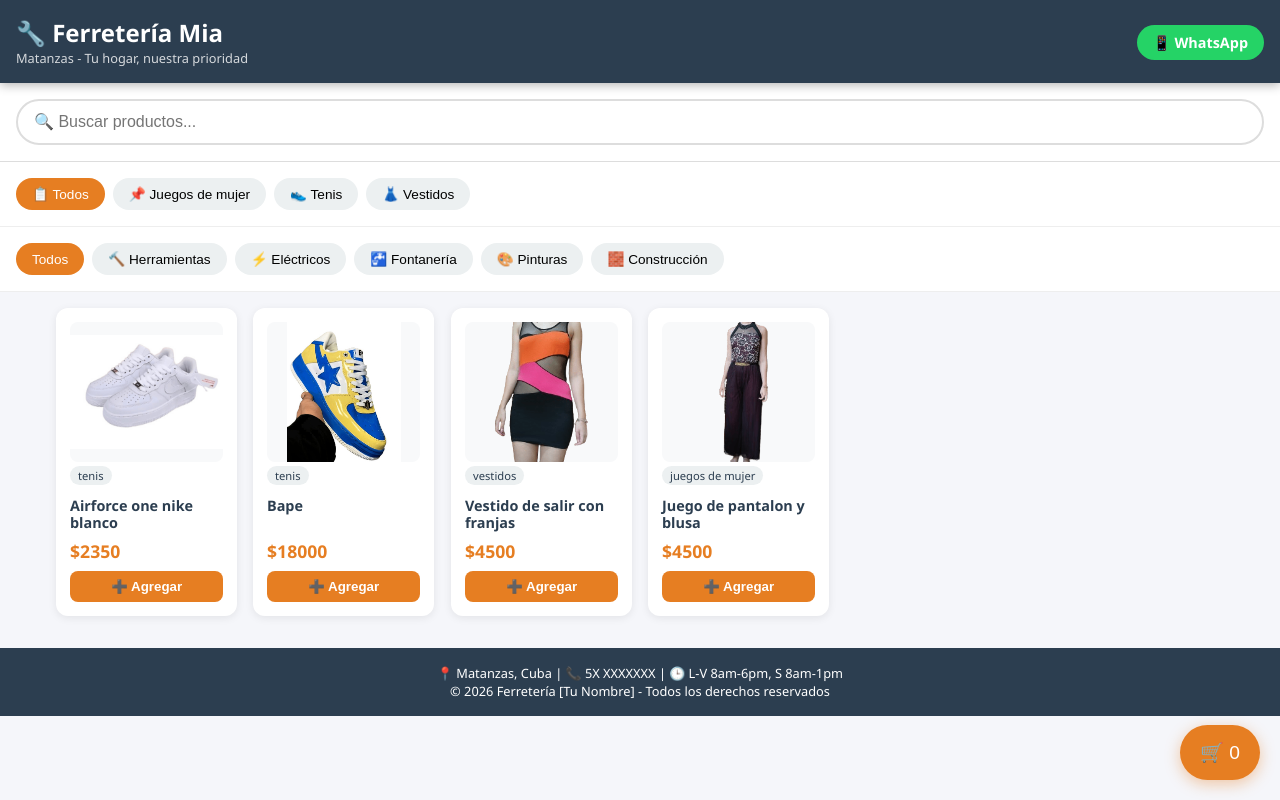
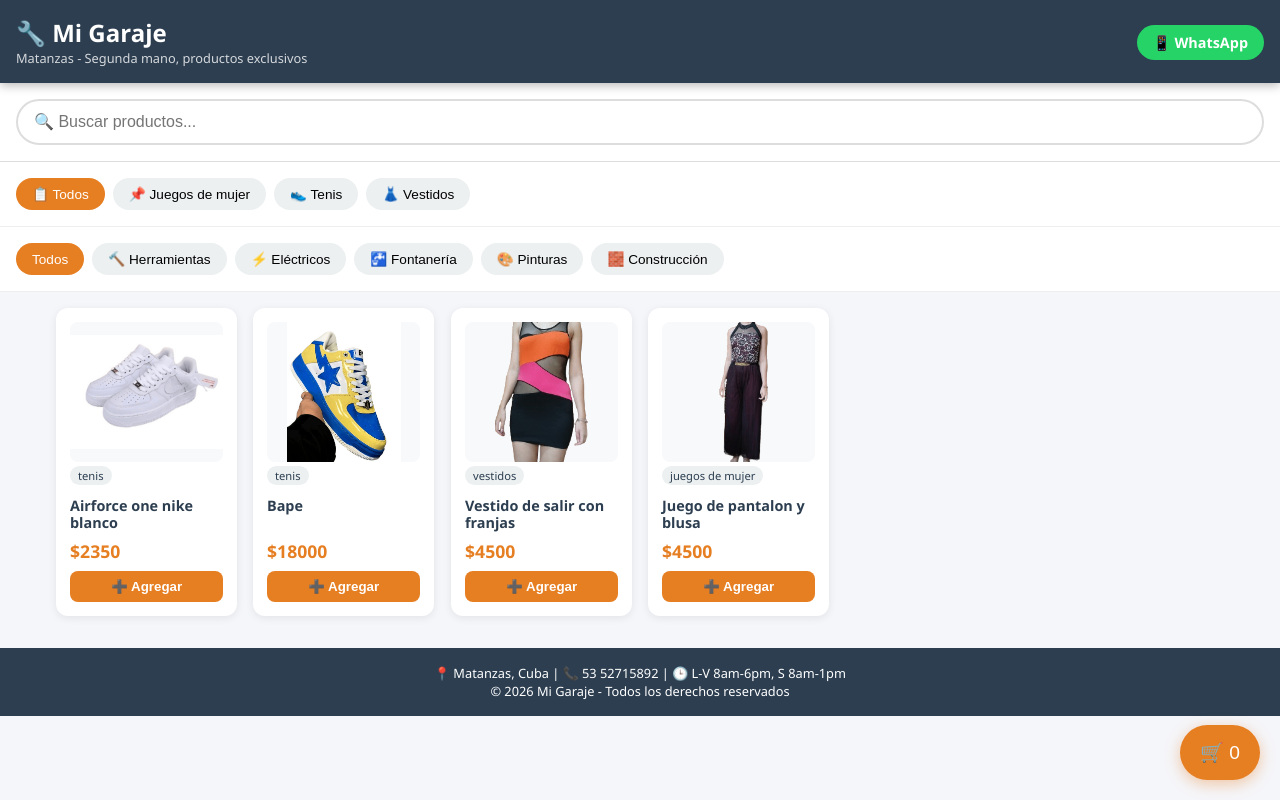
Before and after one commit to posicionaando-maker/penton, a plain HTML site: page index.html in a window 1280 px wide. Drawn offline with Linux system fonts and the light colour scheme.

Commit message:
Update index.html

```diff
--- a/index.html
+++ b/index.html
@@ -3,10 +3,10 @@
 <head>
     <meta charset="UTF-8">
     <meta name="viewport" content="width=device-width, initial-scale=1.0">
-    <title>Ferretería Mia - Matanzas</title>
+    <title>Mi Garaje - Matanzas</title>
 
     <!-- Meta tags para compartir en redes sociales -->
-    <meta property="og:title" content="Ferretería [Tu Nombre] - Matanzas">
+    <meta property="og:title" content="I Garaje [Tu Nombre] - Matanzas">
     <meta property="og:description" content="Encuentra todo para tu hogar y construcción. ¡Consúltenos por WhatsApp!">
     <meta property="og:image" content="assets/img/logo-ferreteria.jpg">
 
@@ -18,11 +18,11 @@
     <!-- HEADER: Logo + Datos de contacto -->
     <header>
         <div class="logo">
-            <h1>🔧 Ferretería Mia</h1>
-            <p>Matanzas - Tu hogar, nuestra prioridad</p>
+            <h1>🔧 Mi Garaje</h1>
+            <p>Matanzas - Segunda mano, productos exclusivos</p>
         </div>
         <div class="contacto-rapido">
-            <a href="https://wa.me/53XXXXXXXXX?text=Hola!%20Vi%20el%20catálogo%20online" target="_blank">
+            <a href="https://wa.me/5352715892?text=Hola!%20Vi%20el%20catálogo%20online" target="_blank">
                 📱 WhatsApp
             </a>
         </div>
@@ -67,10 +67,11 @@
 
     <!-- FOOTER -->
     <footer>
-        <p>📍 Matanzas, Cuba | 📞 5X XXXXXXX | 🕒 L-V 8am-6pm, S 8am-1pm</p>
-        <p>© 2026 Ferretería [Tu Nombre] - Todos los derechos reservados</p>
+        <p>📍 Matanzas, Cuba | 📞 53 52715892 | 🕒 L-V 8am-6pm, S 8am-1pm</p>
+        <p>© 2026 Mi Garaje - Todos los derechos reservados</p>
     </footer>
 
-    <script src="js/app.js"></script>
+    <script src="js/app.js?v=2"></script>
+
 </body>
 </html>
```
